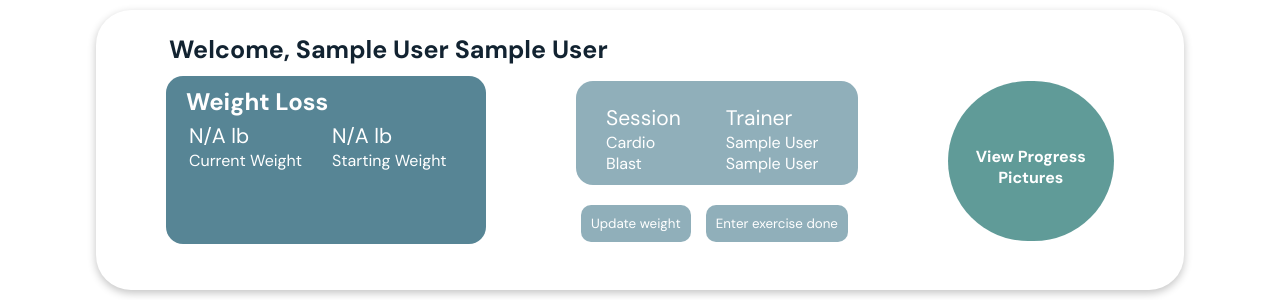
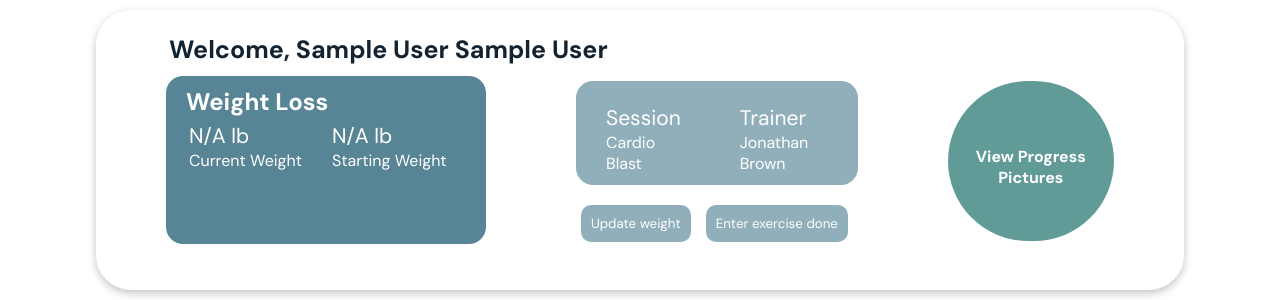
Before and after one commit to Maxw311nyimbili/fitflex, a PHP site: page /templates/dashboard.php in a window 1280 px wide. Shown: the part 141-441 px from the top of the page. Run offline with PHP 8.4, Linux system fonts and the light colour scheme; the visitor is signed in with stand-in values (Sample User, id 1); data that the repository does not hold is empty; some libraries are stand-ins or nearby versions.

Commit message:
changed trainer

```diff
--- a/templates/dashboard.php
+++ b/templates/dashboard.php
@@ -340,7 +340,7 @@ if ($_SERVER['REQUEST_METHOD'] === 'POST') {
 
                         <div class="starting-weight">
                             <div class="weight-container"><p class="actual-weight flex-label">Trainer</p></div>
-                            <div><p class="flex-label-1"><?= htmlspecialchars($first_name) . ' ' . htmlspecialchars($last_name); ?></p></div>
+                            <div><p class="flex-label-1">Jonathan Brown</p></div>
                         </div>
                     </div>
 
```
